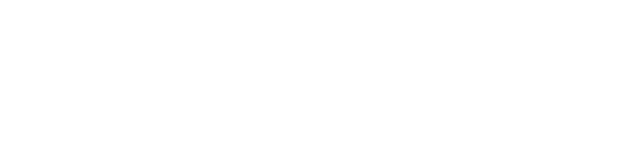
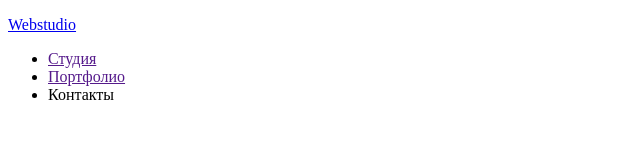
Before and after one commit to IhorStorozhok/goit-markup-hw-01, a plain HTML site: page index.html in a window 1280 px wide. Shown: the whole page, without its empty margins (0-640 px from the left). Drawn offline with Linux system fonts and the light colour scheme.

Commit message:
Update index.html

```diff
--- a/index.html
+++ b/index.html
@@ -6,7 +6,19 @@
     <meta name="viewport" content="width=device-width, initial-scale=1.0">
     <title>Document</title>
 </head>
+<!--Шапка сайта-->
 <header>
+    <p><a href="./index.html">Webstudio</a></p>
+
+   <!--Навигация-->
+   <nav>
+       <ul>
+           <li><a href="">Студия</a></li>
+           <li><a href="">Портфолио</a></li>
+           <li><a href=""></a>Контакты</li>
+        </ul>
+    </nav>
+
 
 </header>
 <body>
```
